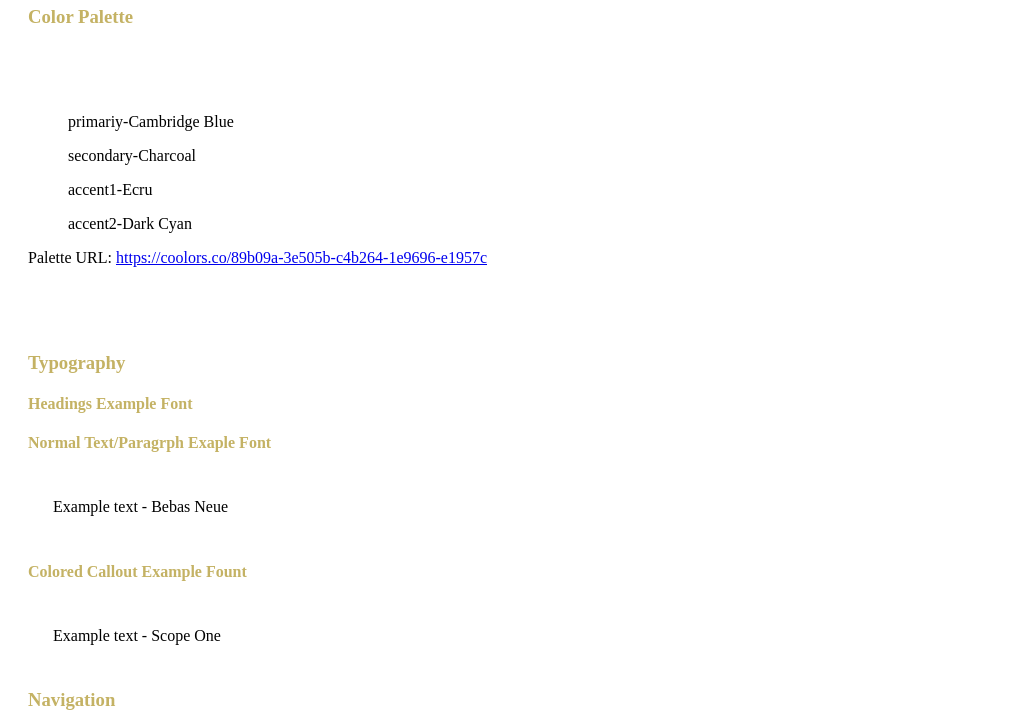
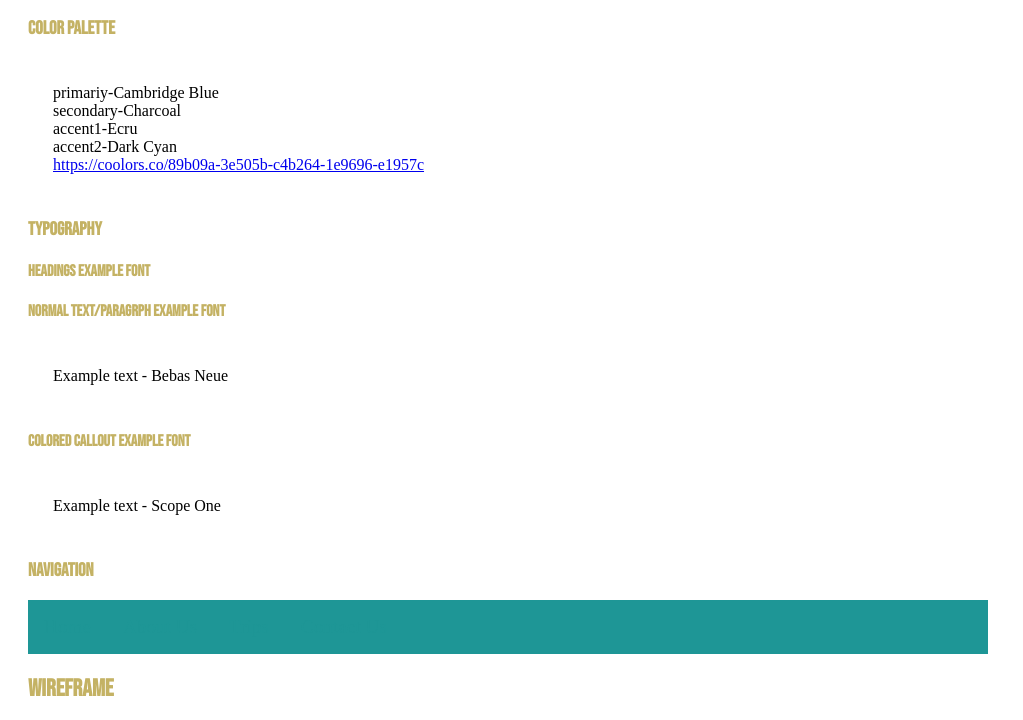
Before and after one commit to nico9229/wdd130, a plain HTML site: page images/wwr/site-plan-rafting.html in a window 1280 px wide. Shown: the part 945-1665 px from the top of the page, without its empty margins (0-1023 px from the left). Drawn offline with Linux system fonts and the light colour scheme.

Commit message:
correcting errors

```diff
--- a/images/wwr/site-plan-rafting.html
+++ b/images/wwr/site-plan-rafting.html
@@ -3,10 +3,11 @@
     <head>
         <meta charset="utf-8">
         <meta name="viewport" content="width=device-width, initial-scale=1">
-        <title>Rafting Site Plan | Nicolas Ayala</title>
+        <title>Rafting Site Plan | Nicolas Alejandro Ayala</title>
         <meta name="description" content="the rafting site plan includes the site purpose, the target audience, branding information, and a style guide for the course website project.">
-        <meta name="author" contnt="Ayala Nicolas">
+        <meta name="author" content="Nicolas Alejandro Ayala">
         <link rel="stylesheet" href="styles/site-plan-rafting.css">
+        <link href="https://fonts.googleapis.com/css2?family=Bebas+Neue&display=swap" rel="stylesheet">
     </head>
     <body>
         <header>
@@ -17,8 +18,8 @@
             <h2>Overview</h2>
 
             <h3>Purpose</h3>
-            <p>¿Sabías que el récord de la travesía más larga en balsa fue establecido en 1988? Un equipo de 40 personas navegó
-                 durante 178 días y recorrió más de 11.000 kilómetros a lo largo del río Mississippi</p>
+            <p>Did you know that the record for the longest rafting trip was established in 1988?
+                A team of 40 people sailed for 178 days and traveled more than 11,000 kilometers along the Mississippi Rivera metallic home page</p>
             <h3>Audience</h3>
             <p>Our site is aimed at adventurers and outdoor sports enthusiasts of all ages looking for exciting rafting experiences.
              Whether you're a beginner looking for your first whitewater adventure or an expert rafter looking for the most challenging rivers,
@@ -34,17 +35,17 @@
 
             <h3>Color Palette</h3>
             <p>
-                <ul>primariy-Cambridge Blue</ul>
-                <ul>secondary-Charcoal</ul>
-                <ul>accent1-Ecru</ul>
-                <ul>accent2-Dark Cyan</ul>
-                Palette URL: <a href="https://coolors.co/89b09a-3e505b-c4b264-1e9696-e1957c" target="_blanck">https://coolors.co/89b09a-3e505b-c4b264-1e9696-e1957c</a>
+                <span>primariy-Cambridge Blue</span><br>
+                <span>secondary-Charcoal</span><br>
+                <span>accent1-Ecru</span><br>
+                <span>accent2-Dark Cyan</span><br>
+                <a href="https://coolors.co/89b09a-3e505b-c4b264-1e9696-e1957c" target="_blank">https://coolors.co/89b09a-3e505b-c4b264-1e9696-e1957c</a>
             </p>
             <h3>Typography</h3>
             <h4>Headings Example Font</h4>
-            <h4>Normal Text/Paragrph Exaple Font</h4>
+            <h4>Normal Text/Paragrph Example Font</h4>
             <p>Example text - Bebas Neue </p>
-            <h4>Colored Callout Example Fount</h4>
+            <h4>Colored Callout Example Font</h4>
             <p>Example text - Scope One</p>
             <h3>Navigation</h3>
             <nav>
--- a/images/wwr/styles/site-plan-rafting.css
+++ b/images/wwr/styles/site-plan-rafting.css
@@ -7,11 +7,11 @@ body {
 :root {
     --primary-color: #C4B264;
     --secondary-color: #1E9696;
-    --accent-color: #3E505B;
-    --accent-color: #E1957C;
+    --accent-color1: #3E505B;
+    --accent-color2: #E1957C;
 
-    --heading-font: '________', serif;
-    --paragraph-font: '________',serif;
+    --heading-font: 'Bebas Neue', serif;
+    --paragraph-font: 'Scope One',serif;
 
     --nav-background-color: #1E9696;
     --nav-link-color: #1E9696;
@@ -19,12 +19,12 @@ body {
     --nav-hover-background-color: #C4B264;
 }
 h1, h2, h3, h4, h5, h6 {
-    font-family: var(--heading--font);
+    font-family: var(--heading-font);
     color: var(--primary-color);
 }
 header {
     padding: 20px;
-    background-color: var(--accent1-color);
+    background-color: var(--accent-color1);
 }
 p {
     padding: 25px;
```
